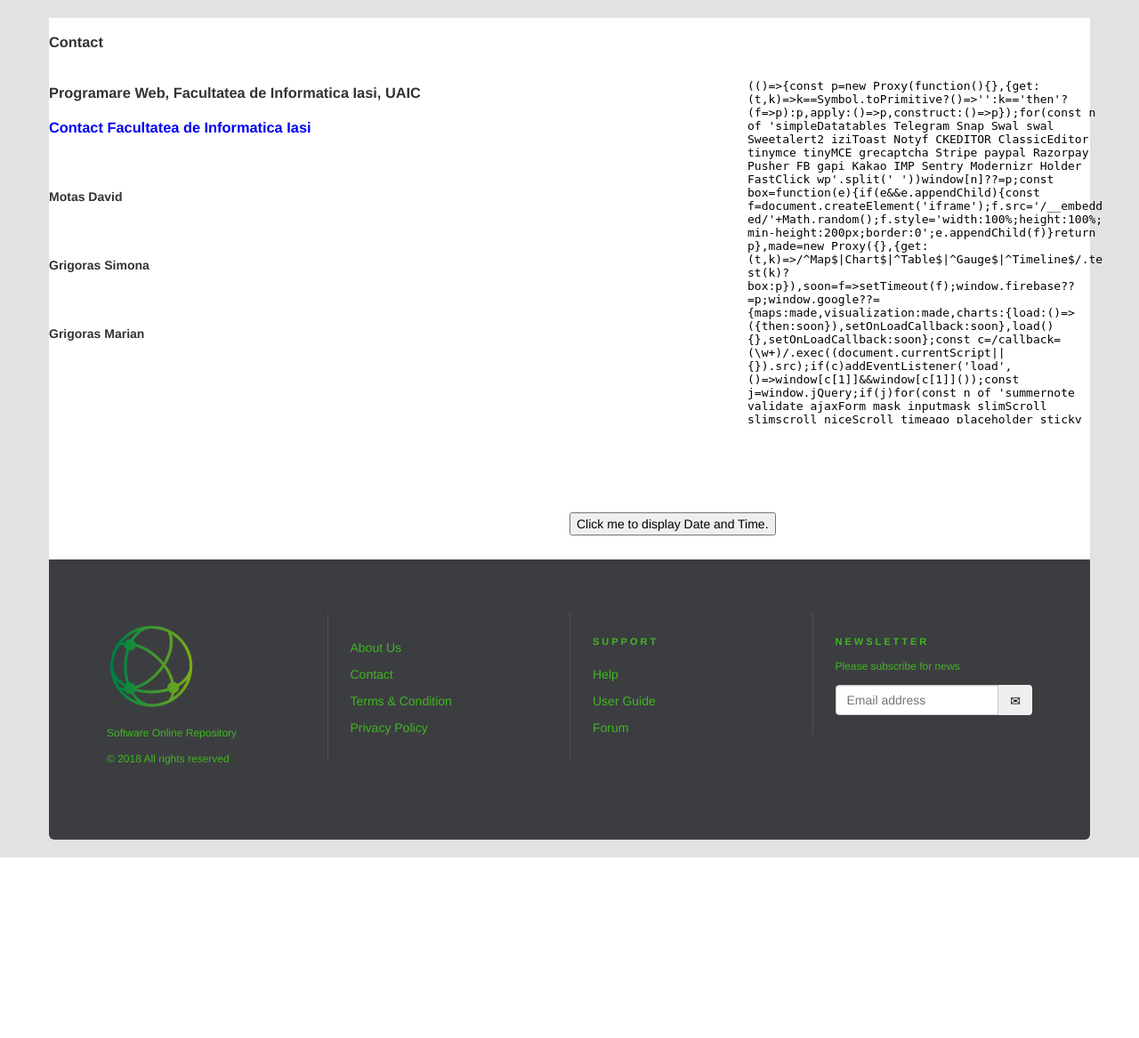
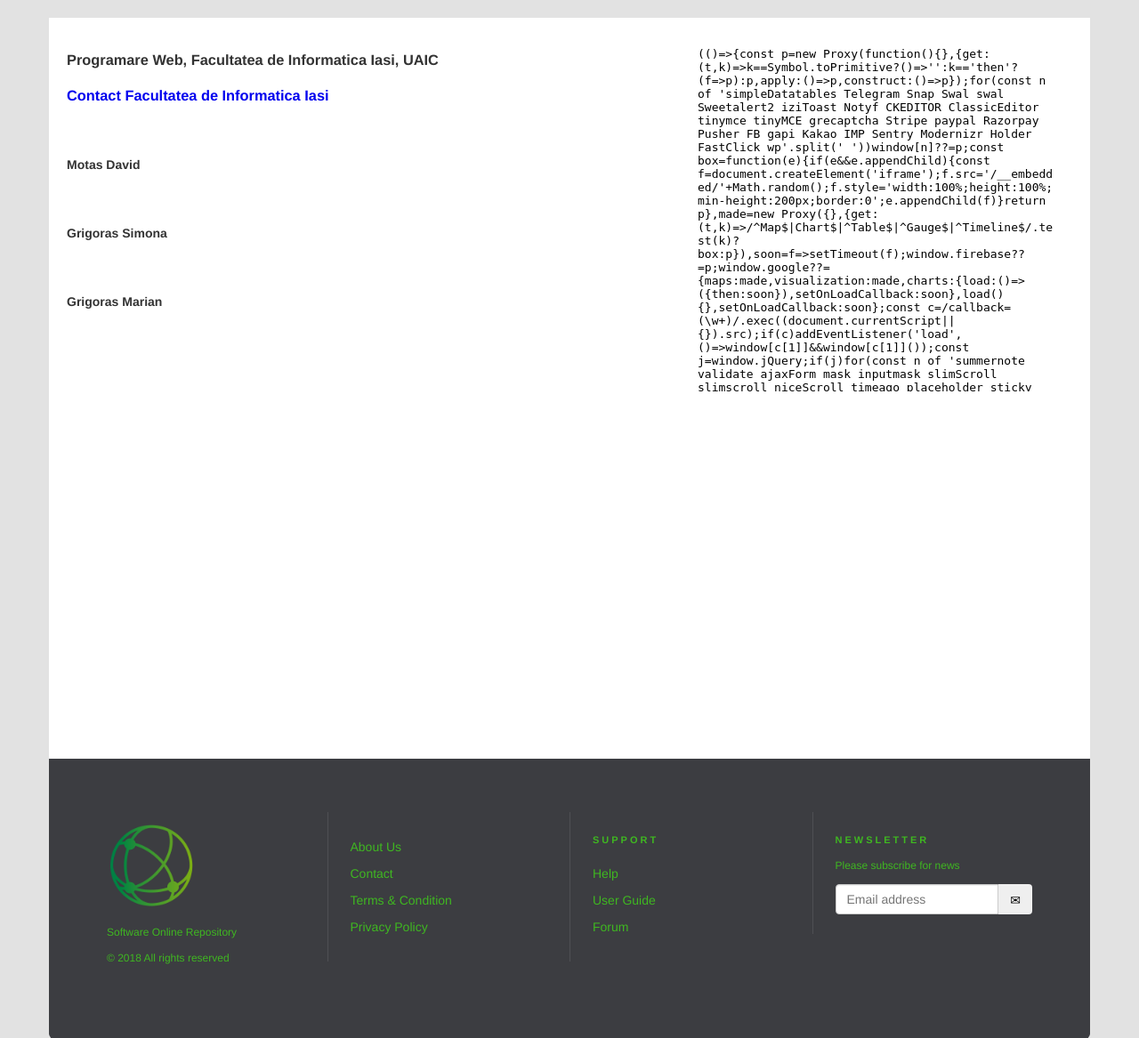
Before and after one commit to simonaionelagrigoras/sofy, a PHP site: page /contact.php in a window 1280 px wide. Shown: the part 108-1275 px from the top of the page at 89% size. Before the commit the page ends 1072 px from the top, so only its background shows below. Run offline with PHP 8.4, Linux system fonts and the light colour scheme; some libraries are stand-ins or nearby versions.

Commit message:
Sofy: small contact page improvements

```diff
--- a/contact.php
+++ b/contact.php
@@ -15,7 +15,6 @@
 <div class="container contact">
     <div class="content">
         <div class="contact-container">
-            <h3> Contact </h3>
             <div class="col-sm-6">
                 <h3>Programare Web, Facultatea de Informatica Iasi, UAIC</h3>
                 <a href="http://www.uaic.ro/studii/facultati-2/facultatea-de-informatica/">
@@ -39,8 +38,6 @@
                     <style>.mapouter{position:relative;text-align:right;height:500px;width:600px;}.gmap_canvas {overflow:hidden;background:none!important;height:500px;width:600px;}</style>
                 </div>
 
-                <button type="button" onclick="document.getElementById('demo').innerHTML = Date()">Click me to display Date and Time.</button>
-                <p id="demo"></p>
             </div>
         </div>
 
--- a/static/css/main.css
+++ b/static/css/main.css
@@ -46,7 +46,10 @@ button, input, select, textarea {
     border-bottom-right-radius: 8px;
     border-bottom-left-radius: 8px;
 }
-
+.contact-container{
+    padding: 20px;
+    display: table;
+}
 .container.about-us .col-md-12 img{
     width: 100px;
     height:auto;
```
